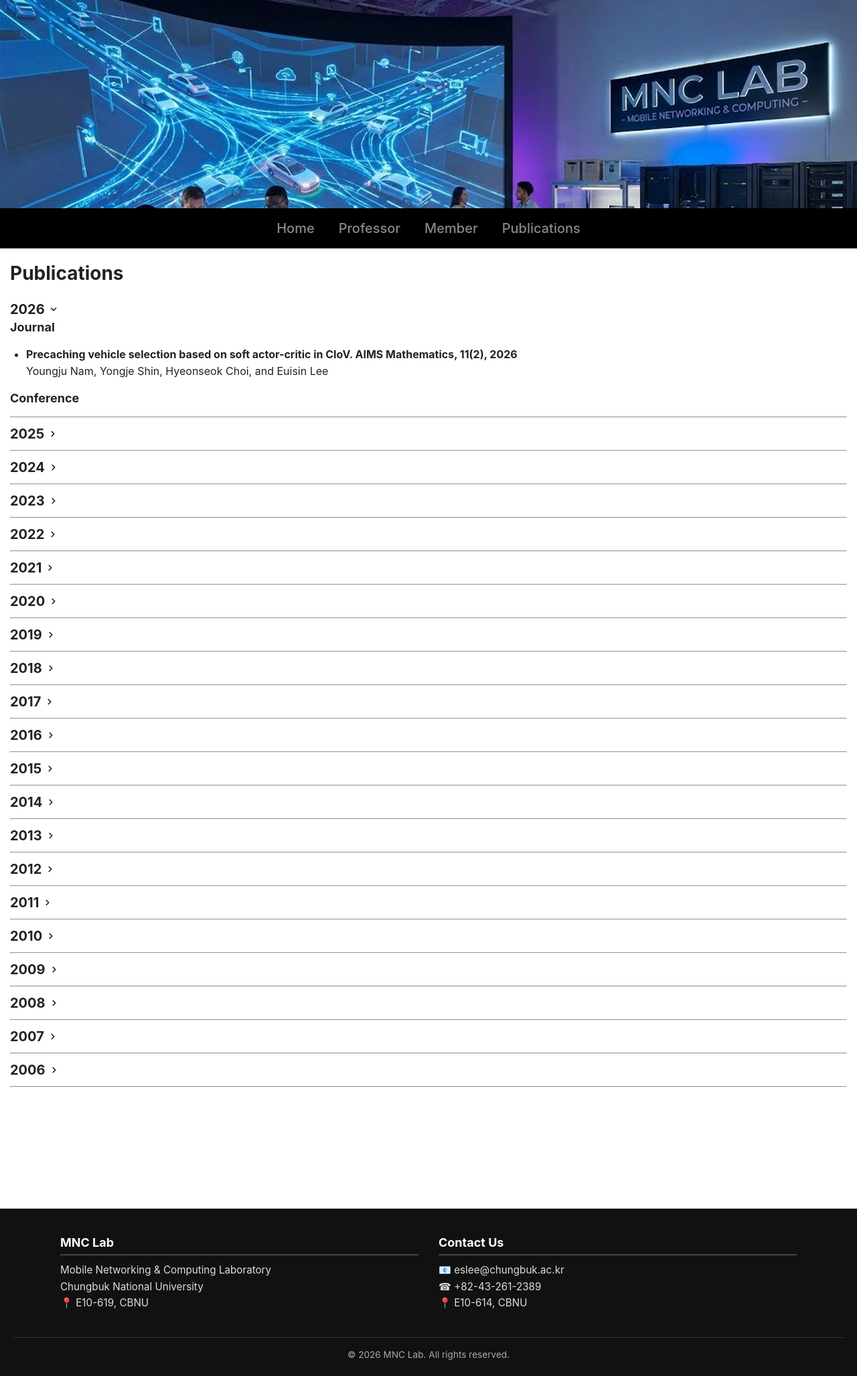
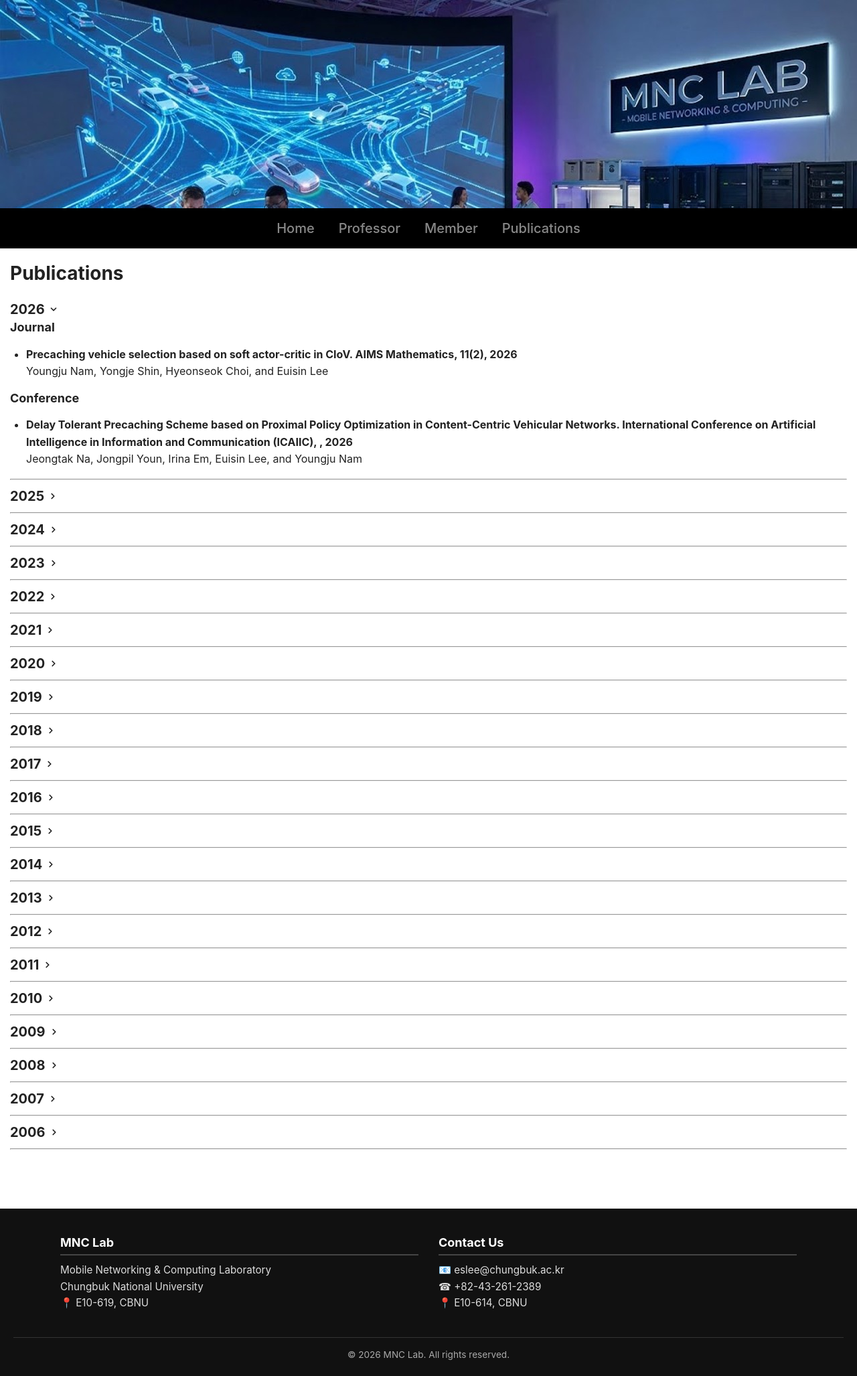
Before and after one commit to mnc-cbnu/mnc-cbnu.github.io, a Jekyll site: the page built from publications/index.html, in a window 1280 px wide. Shown: the whole page at 67% size. Built offline with Jekyll 4.4.1, drawn with Linux system fonts in a browser that asks for light colours.

Commit message:
Update news from Notion (Auto)

```diff
--- a/_data/featured.yml
+++ b/_data/featured.yml
@@ -1,3 +1,10 @@
+- title: Delay Tolerant Precaching Scheme based on Proximal Policy Optimization in
+    Content-Centric Vehicular Networks
+  authors: Jeongtak Na, Jongpil Youn, Irina Em,  Euisin Lee, and Youngju Nam
+  venue: 'International Conference on Artificial Intelligence in Information and Communication
+    (ICAIIC), '
+  year: 2026
+  page_id: 319d280f-69a3-80c3-b156-ed1a650e9a72
 - title: Content Storage Management and Precaching Scheme in Content-Centric Networks-Based
     Internet of Vehicle
   authors: Y Nam, H Choi, E Lee
--- a/_data/publications.yml
+++ b/_data/publications.yml
@@ -4,7 +4,12 @@
       11(2), 2026
     authors: Youngju Nam, Yongje Shin, Hyeonseok Choi, and Euisin Lee
     page_id: 319d280f-69a3-80a3-8027-f55421bc7d1a
-  conference: []
+  conference:
+  - title: Delay Tolerant Precaching Scheme based on Proximal Policy Optimization
+      in Content-Centric Vehicular Networks. International Conference on Artificial
+      Intelligence in Information and Communication (ICAIIC), , 2026
+    authors: Jeongtak Na, Jongpil Youn, Irina Em,  Euisin Lee, and Youngju Nam
+    page_id: 319d280f-69a3-80c3-b156-ed1a650e9a72
 2025:
   journal:
   - title: 'Energy Balancing and Lifetime Extension: A Random Quorum-Based Sink Location
```
